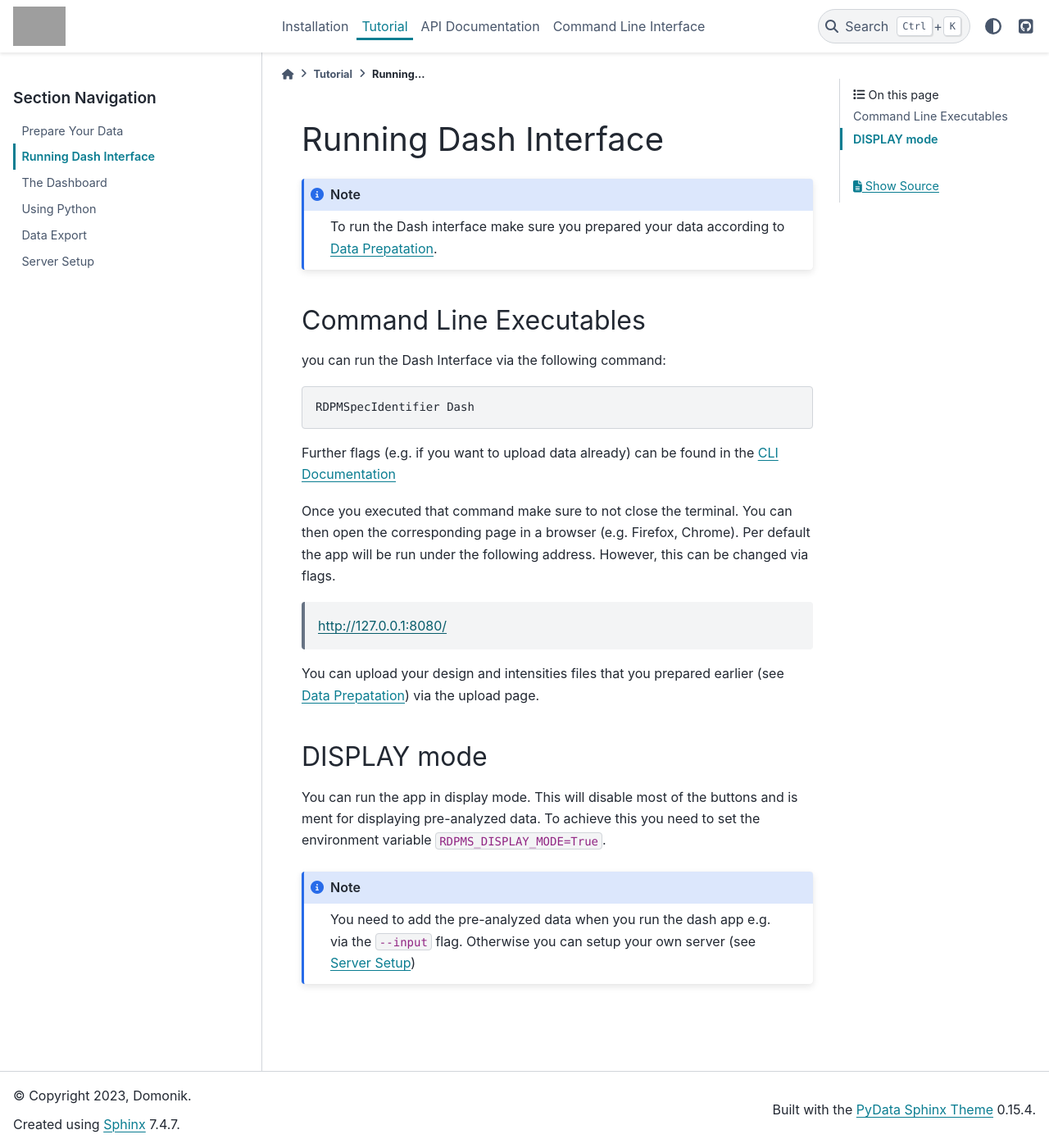
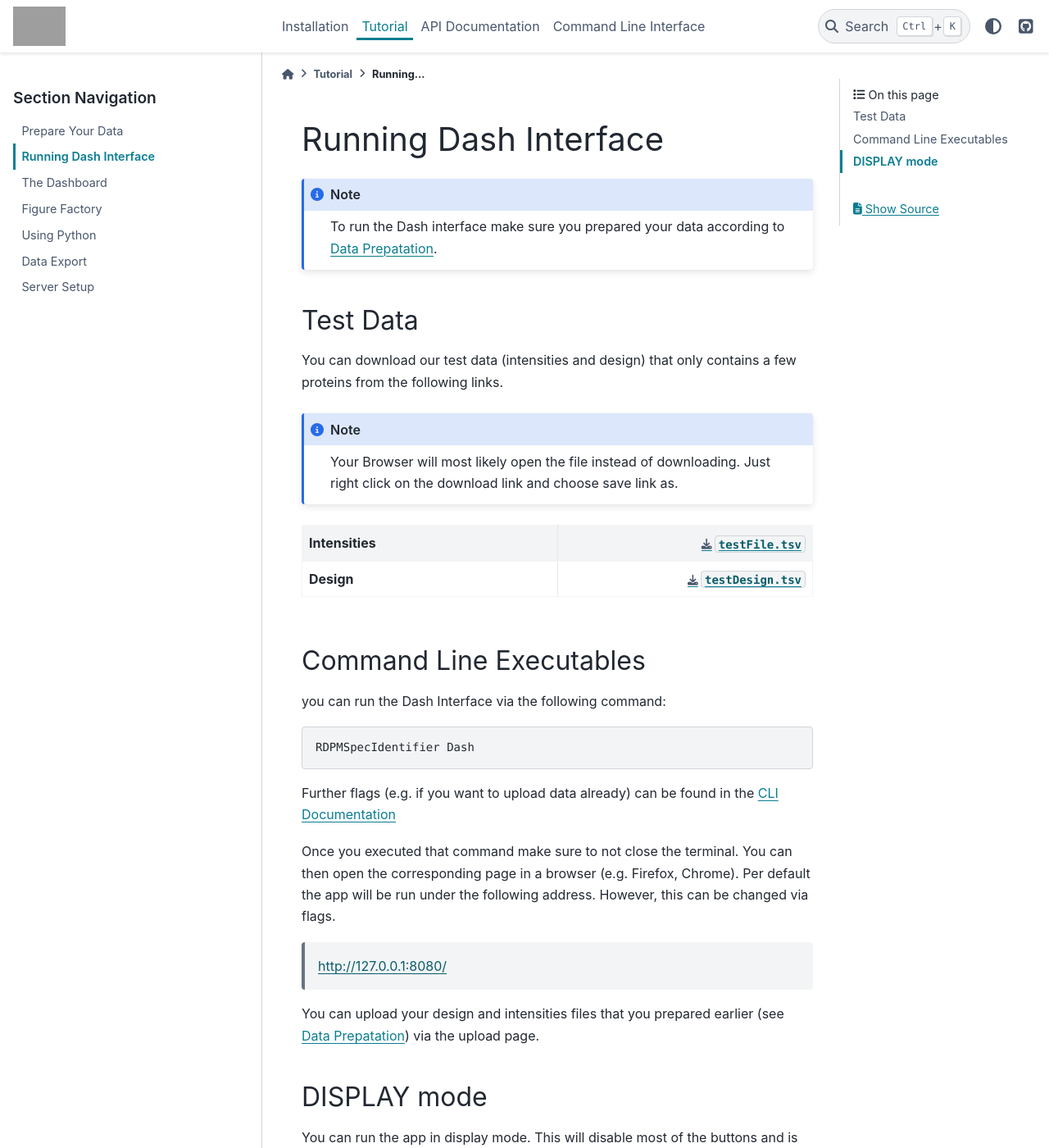
Before and after one commit to domonik/RAPDOR, a Sphinx documentation site: the page built from docs/source/running_dash.rst, in a window 1280 px wide and 1400 px high. Shown: the whole window at 82% size. Built offline with Sphinx 7.4.7 and the PyData theme 0.15.4, drawn with Linux system fonts in a browser that asks for light colours; grey boxes are pictures that could not be loaded.

```diff
--- a/docs/source/_static/args.css
+++ b/docs/source/_static/args.css
@@ -51,3 +51,7 @@ html[data-theme="dark"] {
     --pst-color-text-muted: #e3e2e2;
 
 }
+
+table.right-align-right-col td:last-child {
+    text-align: right
+}
--- a/docs/source/running_dash.rst
+++ b/docs/source/running_dash.rst
@@ -5,6 +5,29 @@ Running Dash Interface
 
 .. note::
     To run the Dash interface make sure you prepared your data according to :ref:`Data Prepatation<data-prep-tutorial>`.
+
+
+Test Data
+---------
+
+You can download our test data (intensities and design) that only contains a few proteins from the following links.
+
+.. note::
+
+    Your Browser will most likely open the file instead of downloading. Just right click on the download link and choose
+    save link as.
+
+
+.. rst-class:: right-align-right-col
+.. list-table::
+    :widths: 50 50
+    :header-rows: 0
+
+    * - **Intensities**
+      - :download:`testFile.tsv <https://raw.githubusercontent.com/domonik/RDPMSpecIdentifier/main/RDPMSpecIdentifier/tests/testData/testFile.tsv>`
+    * - **Design**
+      - :download:`testDesign.tsv <https://raw.githubusercontent.com/domonik/RDPMSpecIdentifier/main/RDPMSpecIdentifier/tests/testData/testDesign.tsv>`
+
 
 Command Line Executables
 ------------------------
--- a/docs/source/tutorial.rst
+++ b/docs/source/tutorial.rst
@@ -7,6 +7,7 @@ Tutorial
     data_preparation
     running_dash
     dashboard
+    figure_factory
     python_analysis
     export
     server_setup
```
Also changed, not shown: docs/source/dashboard.rst (+18 -48 lines), docs/source/figure_factory.rst (added, +11 -0 lines), docs/source/python_analysis.rst (+6 -2 lines), docs/source/_static/clustering.png, docs/source/_static/dashboard.png, docs/source/_static/figureFactory.png (added), 4 other files.
